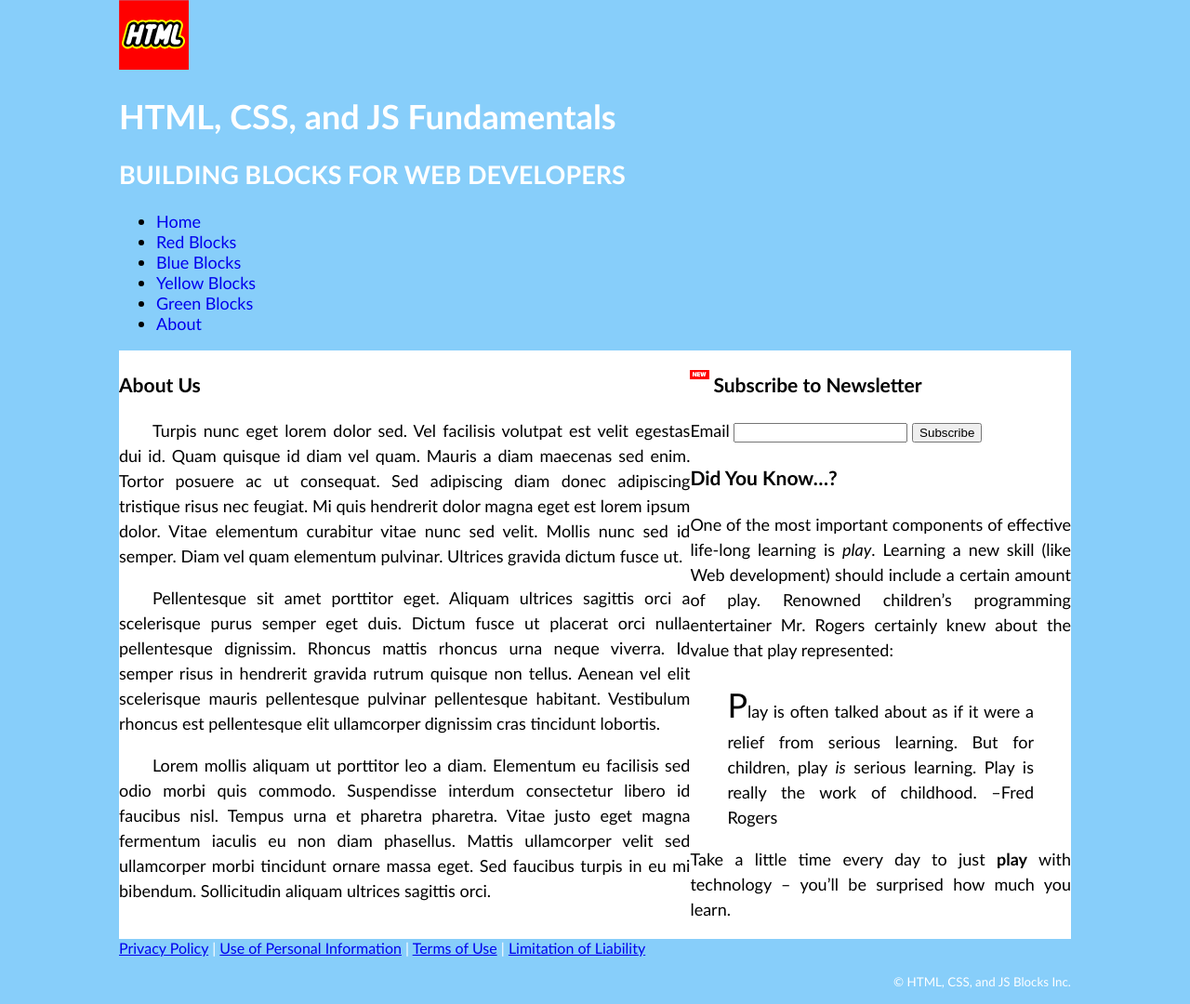
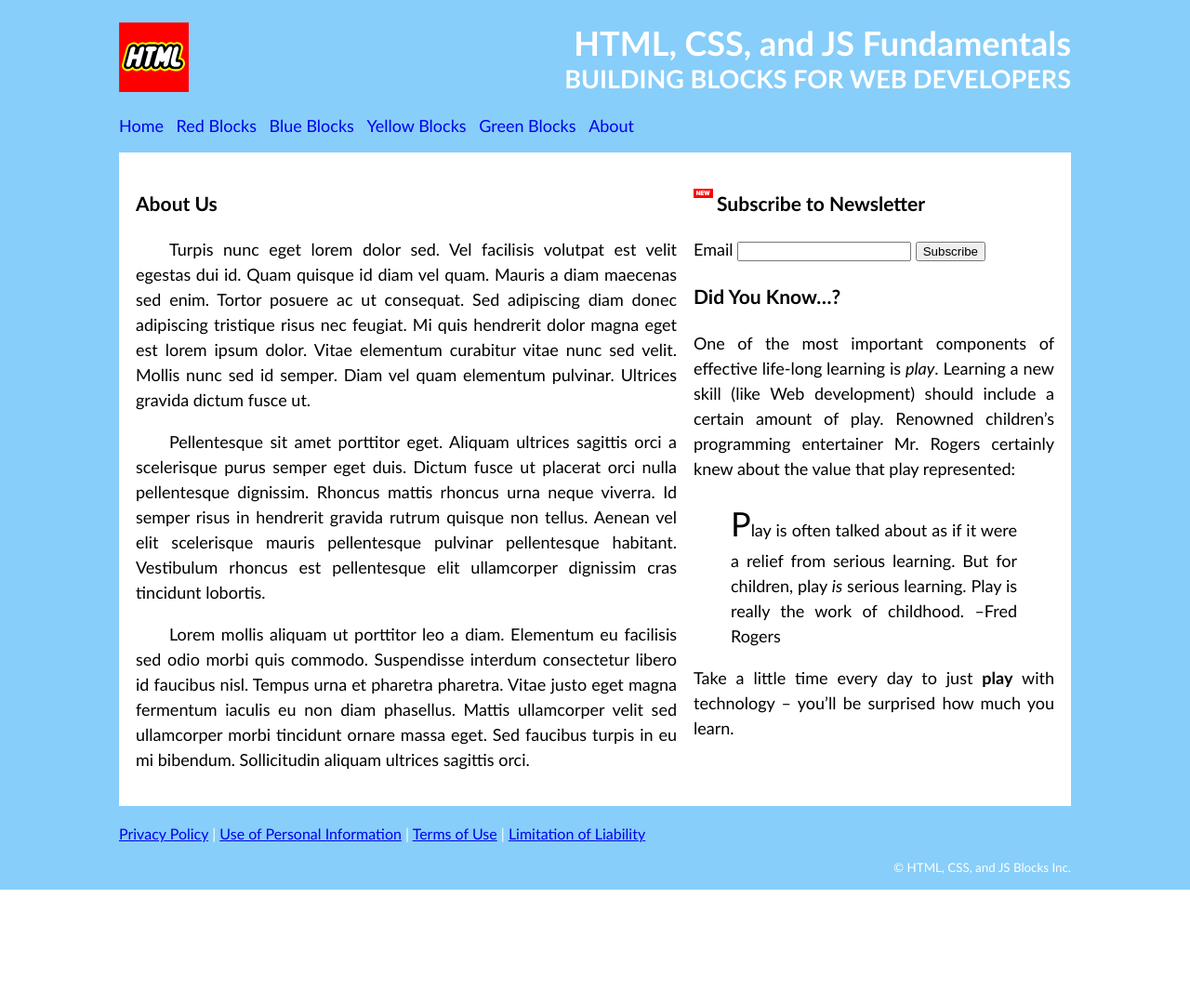
Before and after one commit to NaomiSoubhia/HTML-CSS-JS-Fund, a PHP site: page /about.html in a window 1280 px wide. Shown: the whole page at 93% size. After the commit the page ends 957 px from the top, so only its background shows below. Run offline with PHP 8.4, Linux system fonts and the light colour scheme.

Commit message:
lab d completed

```diff
--- a/lab-d/css/styles.css
+++ b/lab-d/css/styles.css
@@ -18,7 +18,7 @@ header {
 }
 /* STEP 1: Float the HEADER IMG to the left */
 header img {
-
+	float: left;
 }
 
 header a {
@@ -27,26 +27,32 @@ header a {
 /* STEP 2: Set the text-align for both the HEADER H1 and the HEADER H2 to right */
 header h1,
 header h2 {
+	text-align: right;
 
 }
 /* STEP 3a: Reduce the margin-bottom of the HEADER H1 to zero, so that the following H2 sit up a bit closer to the H1 */
 header h1 {
-
+	margin-bottom: 0;
 }
 /* STEP 3b: The HEADER H2 has a margin-top by default, set that also to zero to bring it up a bit closer to the H1 */
 header h2 {
-
+	margin-top: 0;
 	text-transform: uppercase;
 }
 
 /* STEP 4d: There's a bit of padding-left on the UL element that contains the LI elements - set it to zero */
 header nav ul {
-
+	padding-left: 0;
 }
 
 /* STEP 4a: Apply a 1px dashed red outline around each of the LI elements inside the HEADER NAV so that we can see that each LI is a box (border-width, border-style, and border-color) */
 header nav li {
+	/* border-width: 1px;
+	border-style: dashed;
+	border-color: red; */
 
+	display: inline-block;
+	margin-right: 0.5em;
 }
 /* STEP 4b: Set the above LI elements (which default to display: block as we can see in the browser), to display: inline-block so that they line up horizontally across the top of the page */
 
@@ -66,8 +72,9 @@ main {
 
 /* STEP 5a: Put a 1px dotted hotpink border around MAIN SECTION in the CSS rule below so we can see the box on the screen */
 main section {
-
+	/* border: 1px dotted hotpink; */
 	width: 60%;
+	padding: 1em;
 
 }
 /* STEP 5b: Add 1em of padding on the top, right, bottom, and left of the above MAIN SECTION element - watch the effect in the browser */
@@ -78,14 +85,18 @@ main section time {
 
 /* STEP 5c: After adding a colored border to the below MAIN ASIDE, go ahead and also add padding to the top, right, and bottom (not the left) */
 main aside {
-
+	/* border: 1px dotted hotpink; */
 	width: 40%;
-
+	/*top, right, botton and left*/
+	padding: 1em 1em 1em 0;
 }
 /* STEP 5d: Comment out the borders for the MAIN SECTION and the MAIN ASIDE above - we don't need them anymore */
 
 /* STEP 7a: This is a challenge! Build a selector that targets the images of the colored building blocks ONLY - you will need to use a selector that targets IMG elements inside ASIDE elements that have an 'alt' attribute where the value ends with the word, "block" (you may need to look back at the learning module that covered selectors) */
-
+aside img[alt$="block"] {
+	position: relative;
+	left: -3rem;
+}
 
 /* STEP 7b: Position block images a bit more to the left using 'position: relative' - then create a second declartion with the 'left' property equal to -3rem in the above rule you just completed - check how your pages look in the browser, and you are all finished with the lab! */
 
@@ -94,6 +105,7 @@ main aside {
 	background-image: url("../images/new.png");
 	background-repeat: no-repeat;
 	background-position: top left;
+	position: relative;
 }
 
 #emailAddress {
@@ -125,7 +137,7 @@ blockquote::first-letter {
 
 /* STEP 6: The FOOTER is a bit too close to the MAIN - add a margin-top to the FOOTER of 2rem */
 footer {
-
+	margin-top: 2rem;
 	font-size: 1.6rem;
 }
 
```
